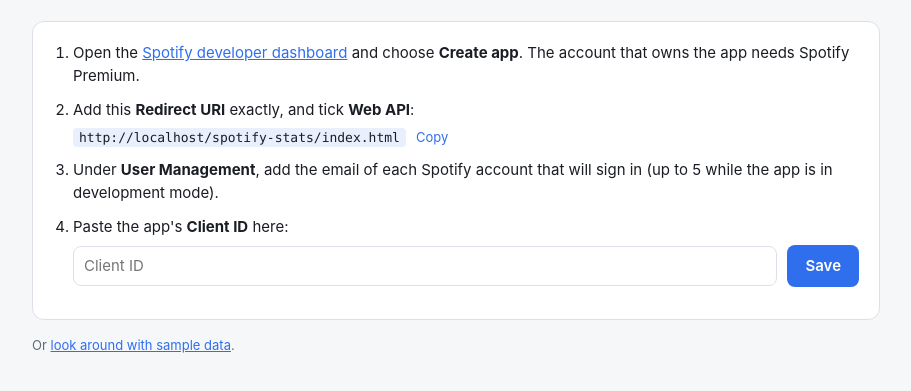
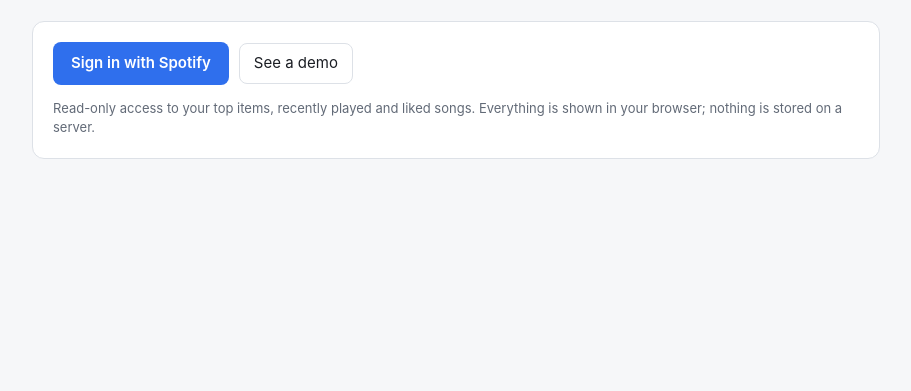
Before and after one commit to jgb4/music, a plain HTML site: page spotify-stats/index.html in a window 1280 px wide. Shown: the part 123-514 px from the top of the page, without its empty margins (184-1095 px from the left). Drawn offline with Linux system fonts and the light colour scheme.

Commit message:
Set Spotify Client ID
Co-Authored-By: Claude Opus 5.5 <noreply@anthropic.com>

```diff
--- a/spotify-stats/index.html
+++ b/spotify-stats/index.html
@@ -277,7 +277,7 @@
 // =====================================================================================
 // The Spotify app's Client ID (not a secret: PKCE needs no client secret).
 // If left empty, the page shows setup steps and keeps an ID pasted there in this browser.
-const CLIENT_ID = "";
+const CLIENT_ID = "2daf874630434b91b27126825119123b";
 
 const SCOPES = "user-top-read user-read-recently-played user-library-read";
 const REDIRECT_URI = location.origin + location.pathname;
```
